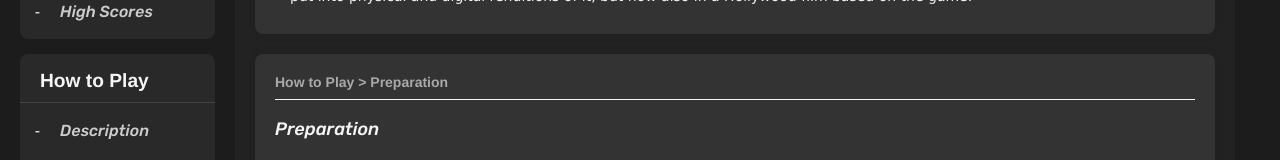
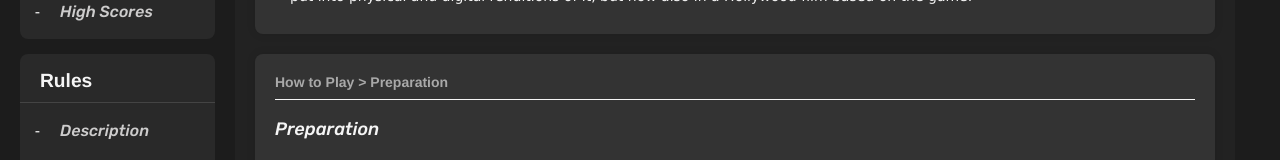
Before and after one commit to AndyZ-C137/CS5610-Spring2025-Project1-Battleship-Mock, a website built with webpack: page pages/rules/rules.html in a window 1280 px wide. Shown: the part 287-447 px from the top of the page. Built offline with nearby package versions, Linux system fonts and the light colour scheme.

Commit message:
minor text fix

```diff
--- a/pages/rules/rules.html
+++ b/pages/rules/rules.html
@@ -37,7 +37,7 @@
       </nav>
 
       <nav class="sidebar rules">
-        <h2>How to Play</h2>
+        <h2>Rules</h2>
         <ul>
           <li><a href="#description">Description</a></li>
           <li><a href="#preparation">Preparation</a></li>
```
